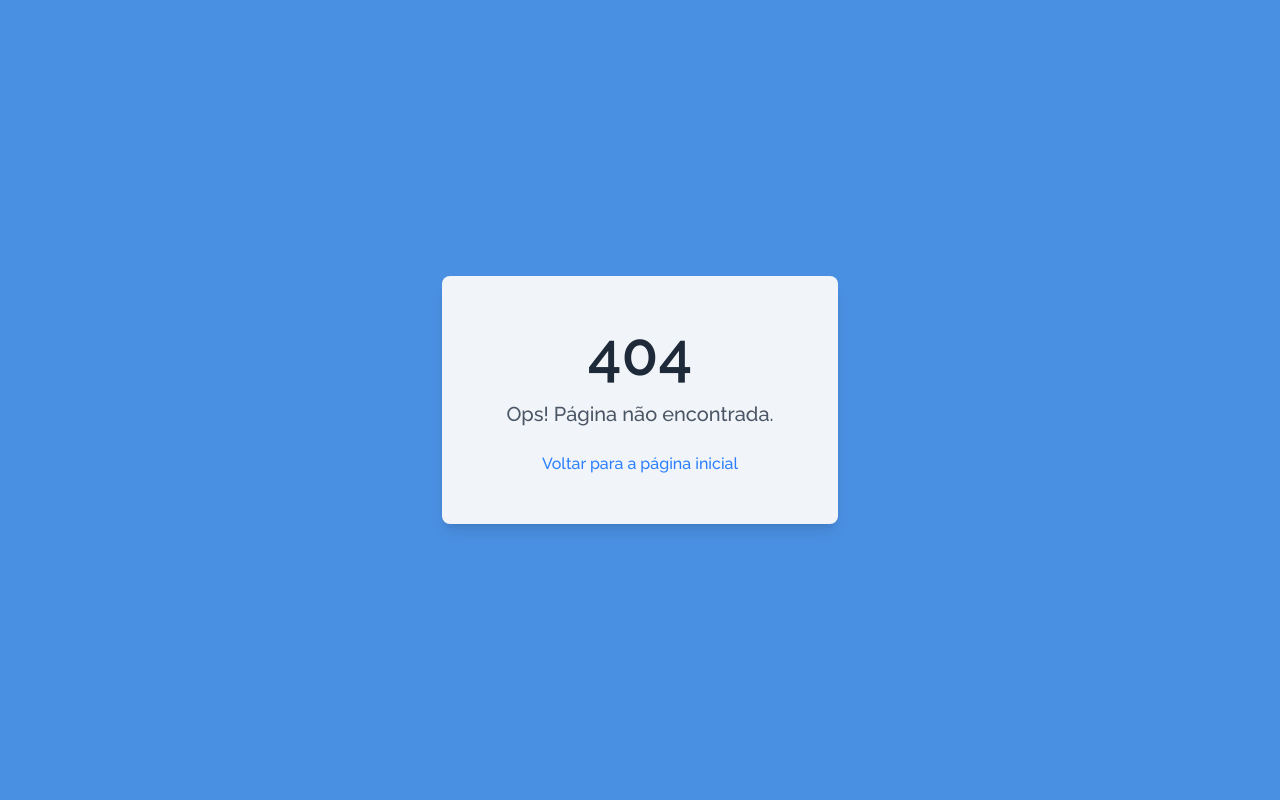
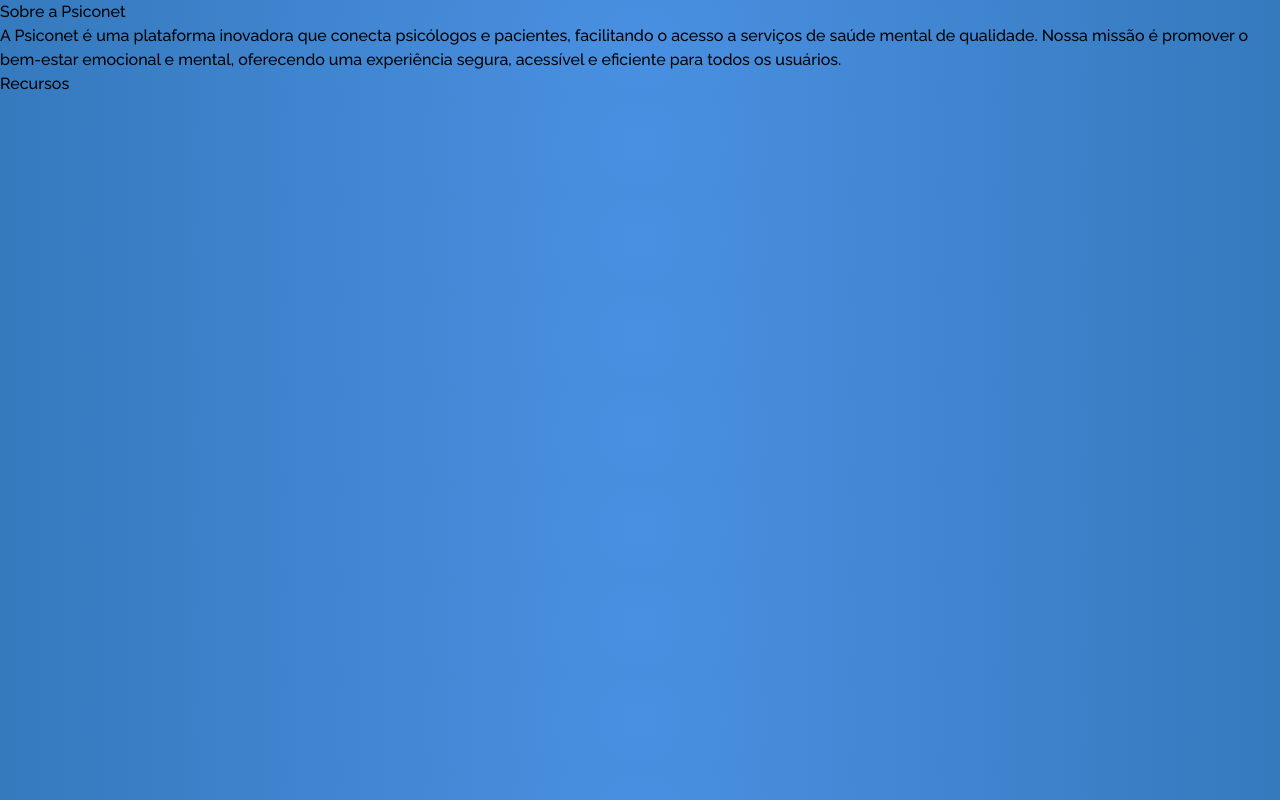
Before and after one commit to jonathaneamorim/Psiconet-Frontend, a Next.js app: page /about in a window 1280 px wide. Before the commit this address had no page. Built offline with nearby package versions, Linux system fonts and the light colour scheme.

Commit message:
feature(integration-login): Criando base da página de sobre

```diff
--- /dev/null
+++ b/src/app/(pages)/about/page.tsx
@@ -0,0 +1,9 @@
+export default function About() {
+    return (
+        <div>
+            <h1>Sobre a Psiconet</h1>
+            <p>A Psiconet é uma plataforma inovadora que conecta psicólogos e pacientes, facilitando o acesso a serviços de saúde mental de qualidade. Nossa missão é promover o bem-estar emocional e mental, oferecendo uma experiência segura, acessível e eficiente para todos os usuários.</p>
+            <h2>Recursos</h2>
+        </div>
+    );
+}
```
